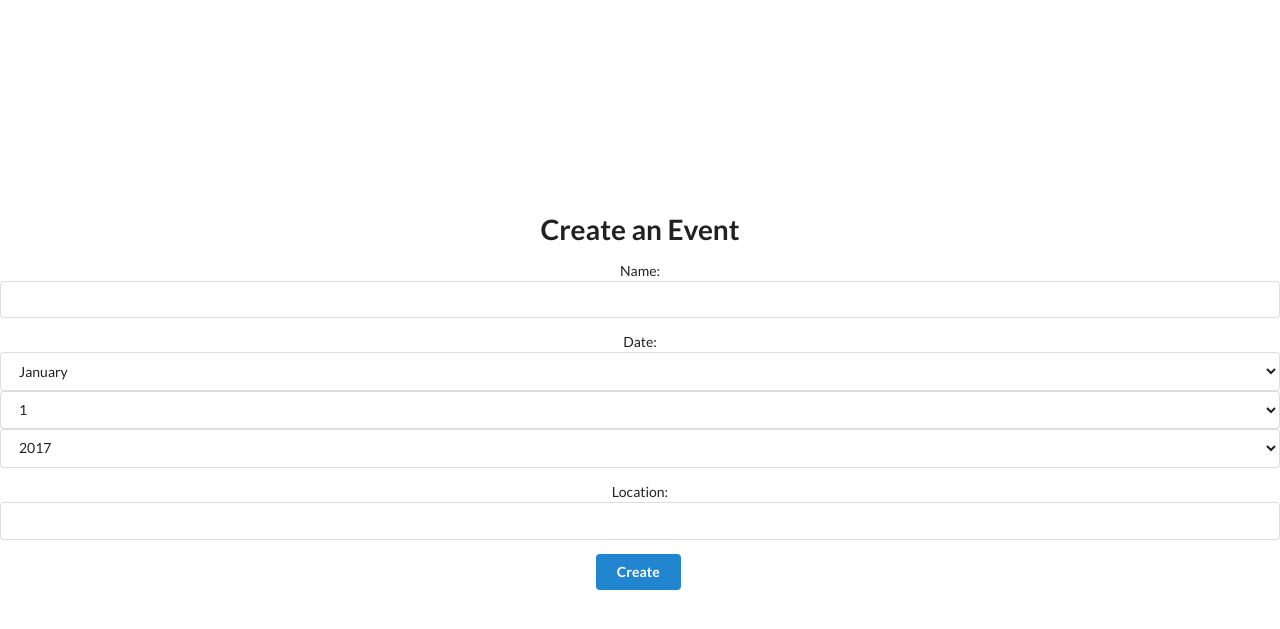
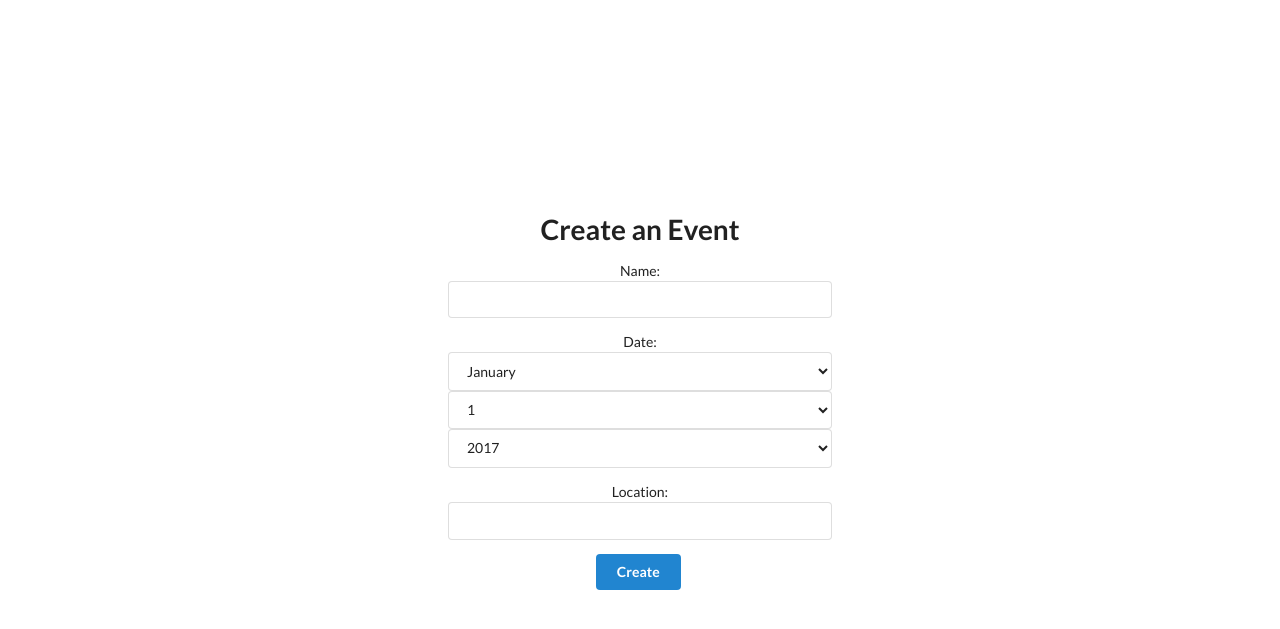
Before and after one commit to DominikM/acdecgrader, a Django app: page /event/ in a window 1280 px wide. Shown: the top 629 px of the page. Run offline with Django 3.2, Linux system fonts and the light colour scheme; the visitor is signed in with stand-in values (Sample User, id 1); some libraries are stand-ins or nearby versions.

Commit message:
adding updated css that was missed in last commit

```diff
--- a/static/main.css
+++ b/static/main.css
@@ -7,9 +7,15 @@ body {
 #login {
     margin-left: auto;
     margin-right: auto;
-    width: 50%;
+    width: 250px;
 }
 
 .score-container {
     margin:5%;
 }
+
+.centered-form {
+    width: 30%;
+    min-width: 300px;
+    margin: auto;
+}
```
